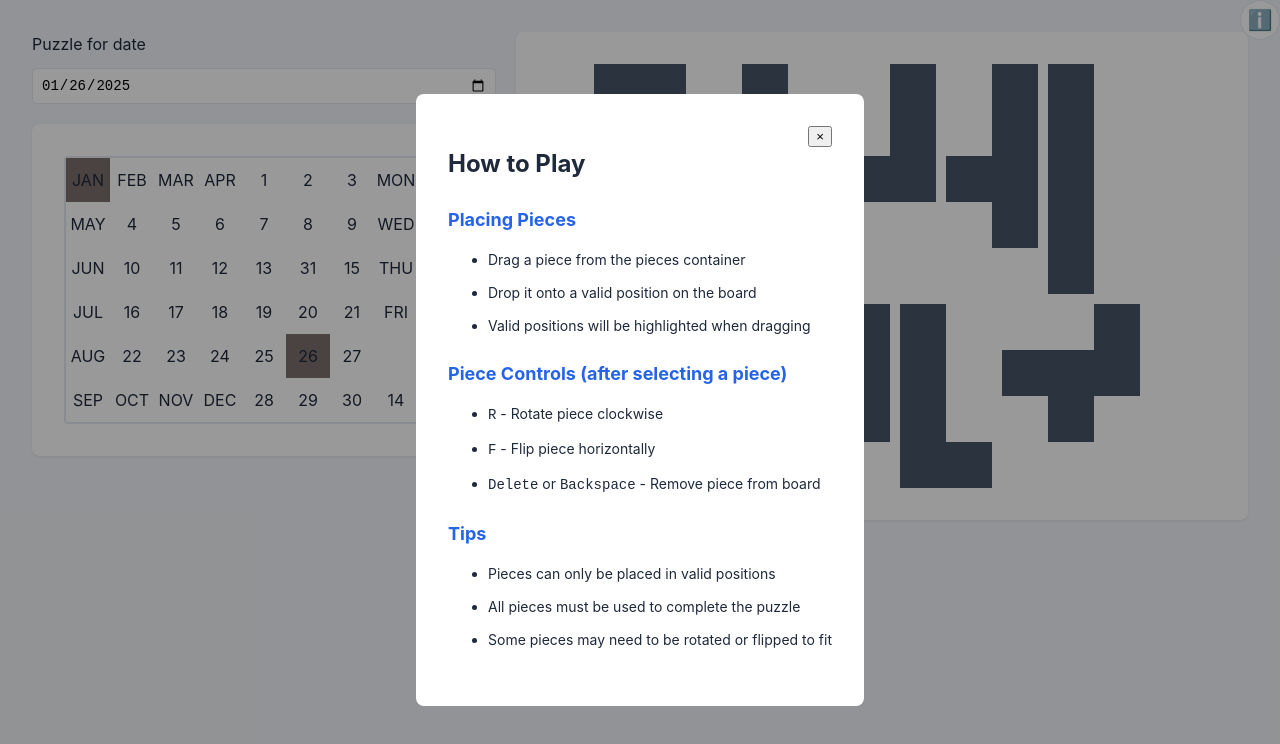
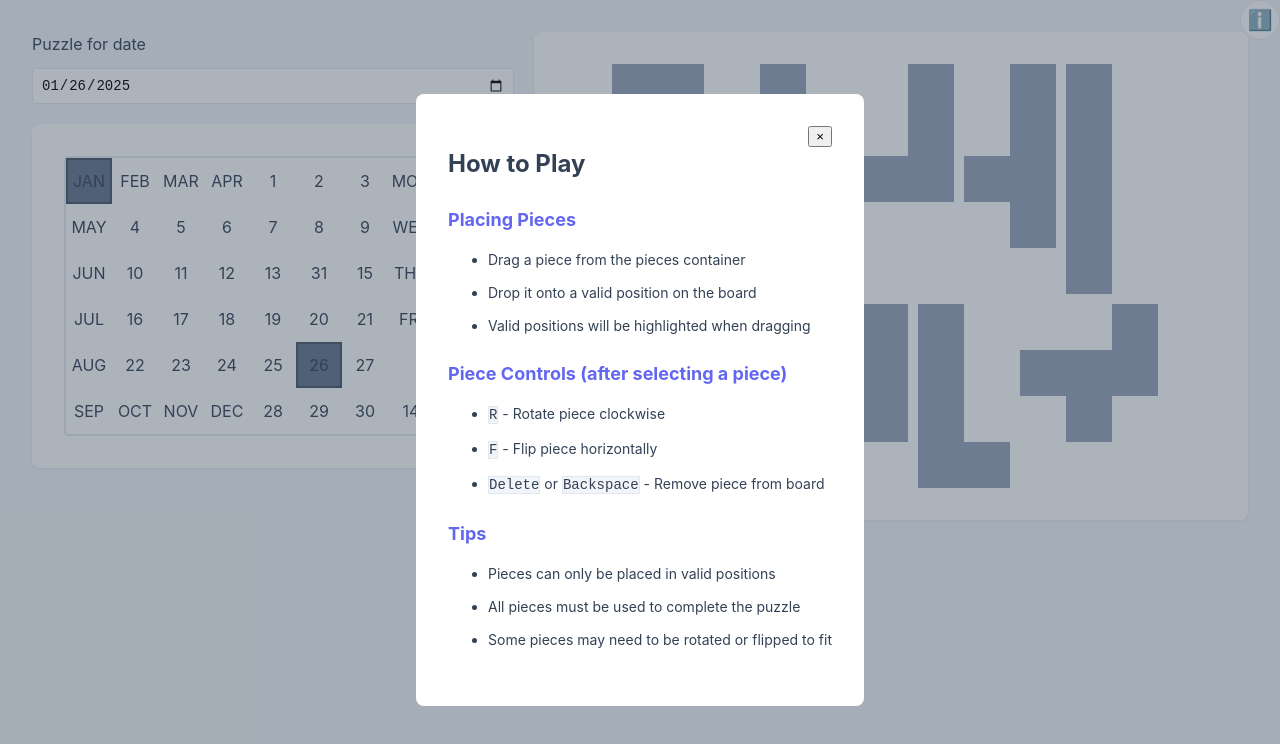
Before and after one commit to rdinkar/calendar-puzzle, a React (Vite) app: page / in a window 1280 px wide. Shown: the top 744 px of the page. Built offline with nearby package versions, Linux system fonts and the light colour scheme.

Commit message:
colors change

```diff
--- a/src/App.css
+++ b/src/App.css
@@ -1,19 +1,27 @@
 :root {
-  --primary-color: #2563eb;
-  --border-color: #e2e8f0;
-  --text-color: #1e293b;
-  --shadow-color: rgba(0, 0, 0, 0.08);
-  --success-color: #22c55e;
-  --hover-color: #dbeafe;
-  --piece-color: #475569;
-  --restricted-piece-color: #7d6d6d;
-  --piece-placed-color: #8fa4b9;
-  --piece-border-color: #212121;
+  --primary-color: #6366f1; /* Elegant indigo */
+  /* --secondary-color: #f8fafc; Light gray blue */
+
+  --background-color: #f1f5f9; /* Cool gray */
+  --shadow-color: rgba(51, 65, 85, 0.08);
+
+  --text-color: #334155; /* Deep slate */
+  --success-text-color: #10b981; /* Emerald */
+
+  --border-color: #e2e8f0; /* Soft gray */
+
+  --board-hover-color: #e0e7ff; /* Light indigo */
+
+  --piece-color: #94a3b8; /* Light slate */
+  --restricted-piece-color: #64748b; /* Slate */
+  --piece-border-color: #475569; /* Darker slate */
+  --modal-overlay: rgba(51, 65, 85, 0.4);
+  --kbd-background: #f1f5f9;
   --cell-size: 46px;
 }
 
 body {
-  background: #f1f5f9;
+  background: var(--background-color);
   min-height: 100vh;
   margin: 0;
   font-family: -apple-system, BlinkMacSystemFont, "Segoe UI", Roboto, sans-serif;
@@ -48,8 +56,8 @@ body {
 }
 
 .puzzle-cell {
-  width: 44px;
-  height: 44px;
+  width: var(--cell-size);
+  height: var(--cell-size);
   display: flex;
   align-items: center;
   justify-content: center;
@@ -59,21 +67,20 @@ body {
   box-sizing: border-box;
 }
 
-.puzzle-cell.selected:not(.restricted-piece) {
+.puzzle-cell.selected:not(.fixed-piece):not(.restricted-piece) {
   border-color: var(--primary-color);
 }
 
 .puzzle-cell.restricted-piece {
   background-color: var(--restricted-piece-color);
-  border-color: var(--restricted-piece-color);
 }
 
 .highlight-hover {
-  background-color: var(--hover-color);
+  background-color: var(--board-hover-color);
 }
 
 .cell-placed {
-  background-color: var(--piece-placed-color);
+  background-color: var(--piece-color);
 }
 
 /* Pieces Container */
@@ -136,7 +143,7 @@ input[type="date"] {
 
 /* Instructions */
 .instructions-modal {
-  background: rgba(0, 0, 0, 0.4);
+  background: var(--modal-overlay);
   position: absolute;
   left: 0;
   top: 0;
@@ -213,7 +220,7 @@ input[type="date"] {
 }
 
 .celebration-container h2 {
-  color: var(--success-color);
+  color: var(--success-text-color);
   font-size: 1.5rem;
   margin-bottom: 1rem;
 }
@@ -259,3 +266,8 @@ input[type="date"] {
 .border-r {
   border-right-width: 2px;
 }
+
+kbd {
+  background: var(--kbd-background);
+  border: 1px solid var(--border-color);
+}
```
